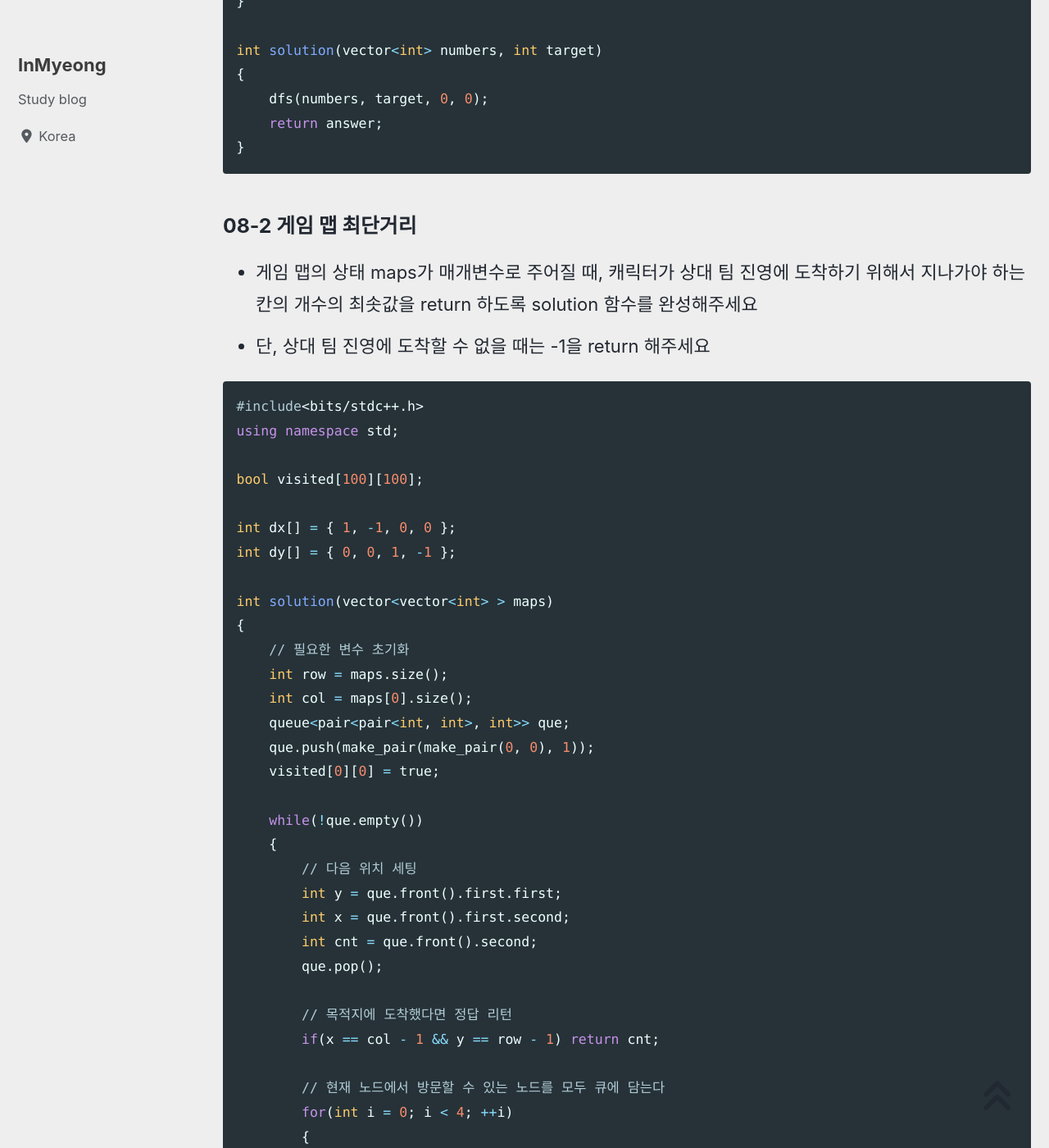
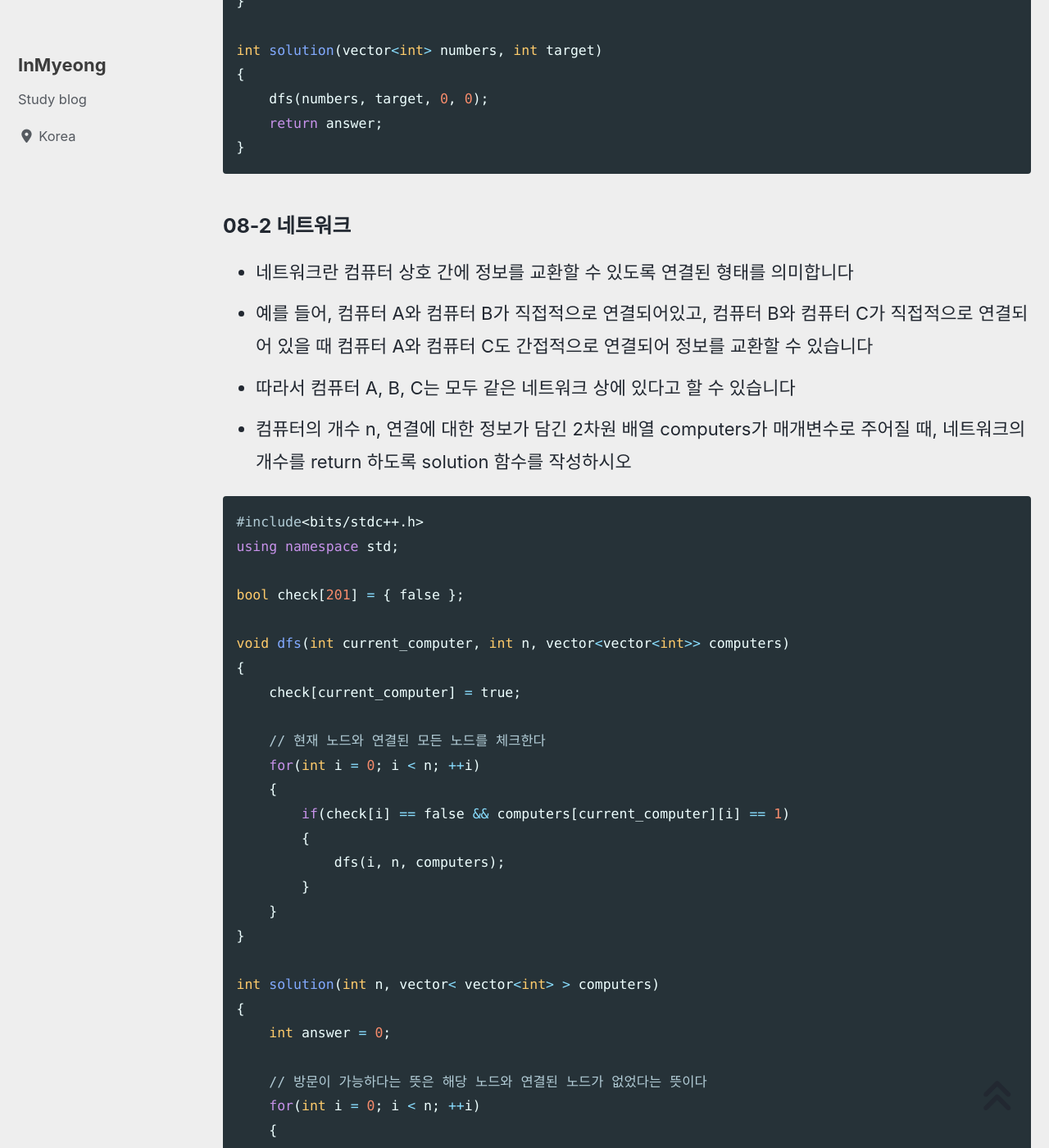
Before and after one commit to devMyeong/devMyeong.github.io, a Jekyll site: the page built from _posts/codingTest/2022-07-06-프로그래머스.md, in a window 1280 px wide and 1400 px high, scrolled down 48514 px. Shown: the whole window at 82% size. Built offline with Jekyll 4.4.1, drawn with Linux system fonts in a browser that asks for light colours; cached includes are drawn as plain includes; nearby versions of some CDN libraries; some web fonts are replaced; comment, search, counter and statistics services are not loaded; some of the changed text lies outside the part shown.

Commit message:
Chore : 프로그래머스, CS지식 업데이트

````diff
--- a/_posts/codingTest/2022-07-06-프로그래머스.md
+++ b/_posts/codingTest/2022-07-06-프로그래머스.md
@@ -1396,7 +1396,52 @@ int solution(vector<int> numbers, int target)
 }
 ```
 
-### 08-2 게임 맵 최단거리
+### 08-2 네트워크
+- 네트워크란 컴퓨터 상호 간에 정보를 교환할 수 있도록 연결된 형태를 의미합니다
+- 예를 들어, 컴퓨터 A와 컴퓨터 B가 직접적으로 연결되어있고, 컴퓨터 B와 컴퓨터 C가 직접적으로 연결되어 있을 때 컴퓨터 A와 컴퓨터 C도 간접적으로 연결되어 정보를 교환할 수 있습니다
+- 따라서 컴퓨터 A, B, C는 모두 같은 네트워크 상에 있다고 할 수 있습니다
+- 컴퓨터의 개수 n, 연결에 대한 정보가 담긴 2차원 배열 computers가 매개변수로 주어질 때, 네트워크의 개수를 return 하도록 solution 함수를 작성하시오
+
+```cpp
+#include<bits/stdc++.h>
+using namespace std;
+
+bool check[201] = { false };
+
+void dfs(int current_computer, int n, vector<vector<int>> computers)
+{
+    check[current_computer] = true;
+
+    // 현재 노드와 연결된 모든 노드를 체크한다
+    for(int i = 0; i < n; ++i)
+    {
+        if(check[i] == false && computers[current_computer][i] == 1)
+        {
+            dfs(i, n, computers);
+        }
+    }
+}
+
+int solution(int n, vector< vector<int> > computers)
+{
+    int answer = 0;
+
+    // 방문이 가능하다는 뜻은 해당 노드와 연결된 노드가 없었다는 뜻이다
+    for(int i = 0; i < n; ++i)
+    {
+        if(check[i] == false)
+        {
+            dfs(i, n, computers);
+
+            answer++;
+        }
+    }
+
+    return answer;
+}
+```
+
+### 08-3 게임 맵 최단거리
 - 게임 맵의 상태 maps가 매개변수로 주어질 때, 캐릭터가 상대 팀 진영에 도착하기 위해서 지나가야 하는 칸의 개수의 최솟값을 return 하도록 solution 함수를 완성해주세요
 - 단, 상대 팀 진영에 도착할 수 없을 때는 -1을 return 해주세요
 
@@ -1449,51 +1494,6 @@ int solution(vector<vector<int> > maps)
 }
 ```
 
-### 08-3 네트워크
-- 네트워크란 컴퓨터 상호 간에 정보를 교환할 수 있도록 연결된 형태를 의미합니다
-- 예를 들어, 컴퓨터 A와 컴퓨터 B가 직접적으로 연결되어있고, 컴퓨터 B와 컴퓨터 C가 직접적으로 연결되어 있을 때 컴퓨터 A와 컴퓨터 C도 간접적으로 연결되어 정보를 교환할 수 있습니다
-- 따라서 컴퓨터 A, B, C는 모두 같은 네트워크 상에 있다고 할 수 있습니다
-- 컴퓨터의 개수 n, 연결에 대한 정보가 담긴 2차원 배열 computers가 매개변수로 주어질 때, 네트워크의 개수를 return 하도록 solution 함수를 작성하시오
-
-```cpp
-#include<bits/stdc++.h>
-using namespace std;
-
-bool check[201] = { false };
-
-void dfs(int current_computer, int n, vector<vector<int>> computers)
-{
-    check[current_computer] = true;
-
-    // 현재 노드와 연결된 모든 노드를 체크한다
-    for(int i = 0; i < n; ++i)
-    {
-        if(check[i] == false && computers[current_computer][i] == 1)
-        {
-            dfs(i, n, computers);
-        }
-    }
-}
-
-int solution(int n, vector< vector<int> > computers)
-{
-    int answer = 0;
-
-    // 방문이 가능하다는 뜻은 해당 노드와 연결된 노드가 없었다는 뜻이다
-    for(int i = 0; i < n; ++i)
-    {
-        if(check[i] == false)
-        {
-            dfs(i, n, computers);
-
-            answer++;
-        }
-    }
-
-    return answer;
-}
-```
-
 ### 08-4 단어 변환
 - 두 개의 단어 begin, target과 단어의 집합 words가 있습니다 아래와 같은 규칙을 이용하여 begin에서 target으로 변환하는 가장 짧은 변환 과정을 찾으려고 합니다
 
````
Also changed, not shown: _posts/cs/2022-09-05-블로그-면접준비.md (+2 -2 lines).
